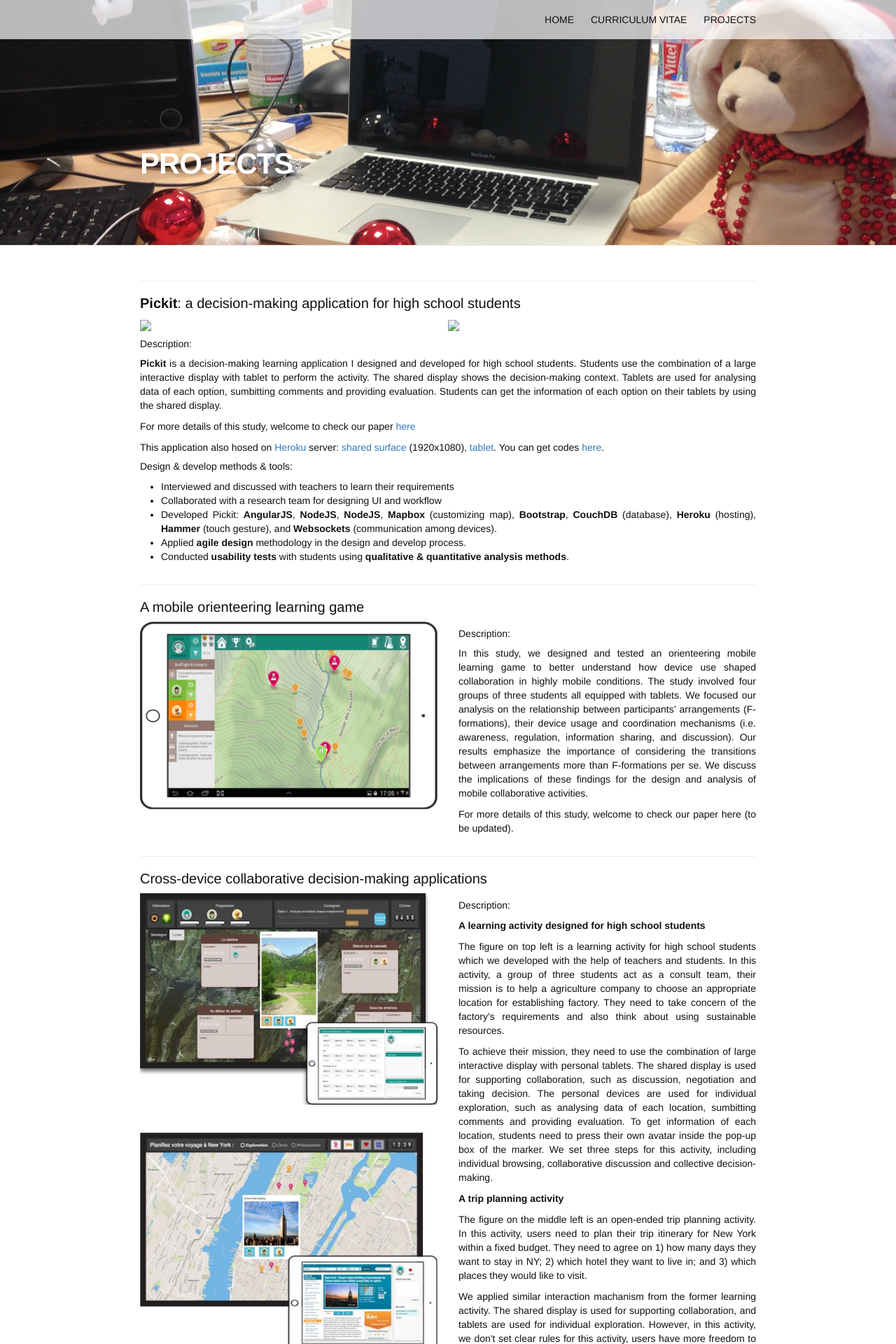
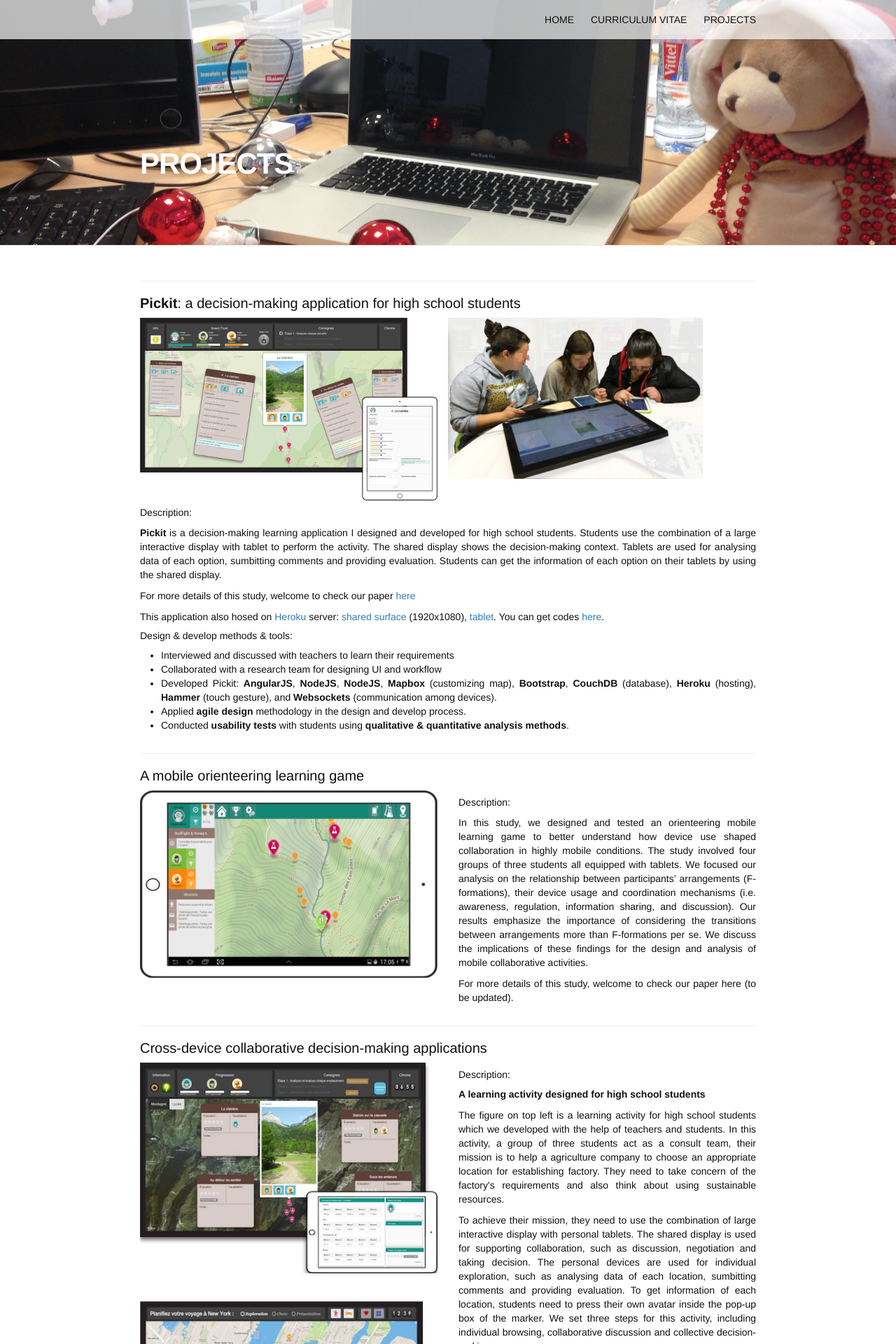
Before and after one commit to InsaLili/insalili.github.io, a Jekyll site: the page built from pages/projects.md, in a window 1280 px wide. Shown: the top 1920 px of the page at 70% size. Built offline with Jekyll 4.4.1, drawn with Linux system fonts in a browser that asks for light colours; comment, search, counter and statistics services are not loaded.

Commit message:
update projects

```diff
--- a/pages/projects.md
+++ b/pages/projects.md
@@ -15,10 +15,10 @@ header-img: "img/bg3.png"
     <h4><b>Pickit</b>: a decision-making application for high school students</h4>
     <div class="row">
       <div class="col-md-6">
-         <img src="img/pickit/pickit-app.png" width="100%">
+         <img src="/img/pickit/pickit-app.png" width="100%">
       </div>
       <div class="class-md-6">
-         <img src="img/pickit/study.jpg" width="40%">
+         <img src="/img/pickit/study.jpg" width="40%">
       </div>
       <div class="col-md-12">
         <h5>Description:</h5>
```
